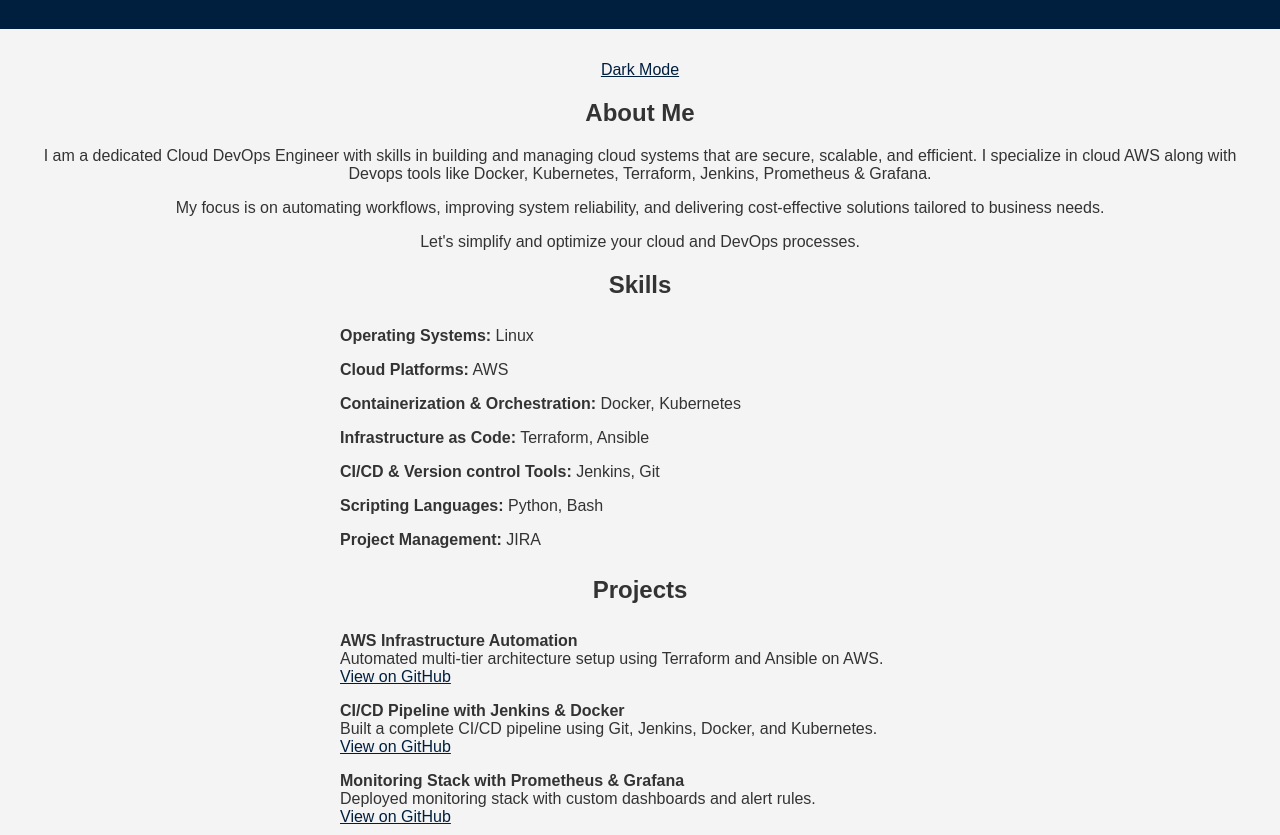
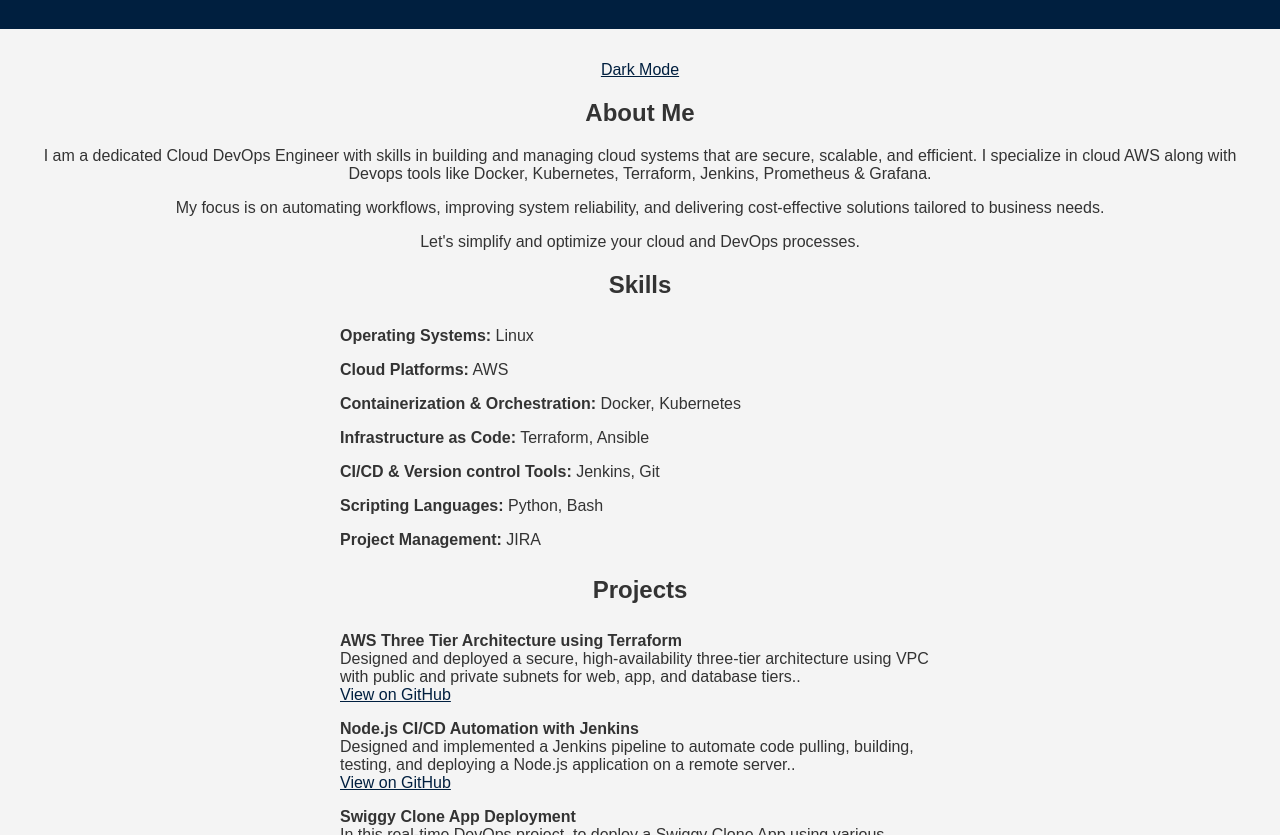
Before and after one commit to sanketpatil461/Sanket-portfolio, a plain HTML site: page index.html in a window 1280 px wide. Shown: the part 117-952 px from the top of the page. Drawn offline with Linux system fonts and the light colour scheme.

Commit message:
Update index.html

```diff
--- a/index.html
+++ b/index.html
@@ -183,19 +183,21 @@
       <h2>Projects</h2>
       <ul>
         <li>
-          <strong>AWS Infrastructure Automation</strong><br>
-          Automated multi-tier architecture setup using Terraform and Ansible on AWS. <br>
+          <strong>AWS Three Tier Architecture using Terraform</strong><br>
+          Designed and deployed a secure, high-availability three-tier architecture using VPC with public and private subnets for
+web, app, and database tiers.. <br>
           <a class="btn" href="https://github.com/yourusername/aws-infra-project" target="_blank">View on GitHub</a>
         </li>
         <li>
-          <strong>CI/CD Pipeline with Jenkins & Docker</strong><br>
-          Built a complete CI/CD pipeline using Git, Jenkins, Docker, and Kubernetes.<br>
-          <a class="btn" href="https://github.com/yourusername/devops-pipeline" target="_blank">View on GitHub</a>
+          <strong> Node.js CI/CD Automation with Jenkins</strong><br>
+          Designed and implemented a Jenkins pipeline to automate code pulling, building, testing, and deploying a Node.js
+application on a remote server..<br>
+          <a class="btn" href="https://github.com/sanketpatil461/nodepipeline.git" target="_blank">View on GitHub</a>
         </li>
         <li>
-          <strong>Monitoring Stack with Prometheus & Grafana</strong><br>
-          Deployed monitoring stack with custom dashboards and alert rules.<br>
-          <a class="btn" href="https://github.com/yourusername/monitoring-stack" target="_blank">View on GitHub</a>
+          <strong>Swiggy Clone App Deployment</strong><br>
+          In this real-time DevOps project, to deploy a Swiggy Clone App using various modern tools and services terraform,jenkins,Github,Docker,SonarQube,Trivy.<br>
+          <a class="btn" href="https://github.com/sanketpatil461/DevOps-Swiggy-App.git" target="_blank">View on GitHub</a>
         </li>
       </ul>
     </section>
```
